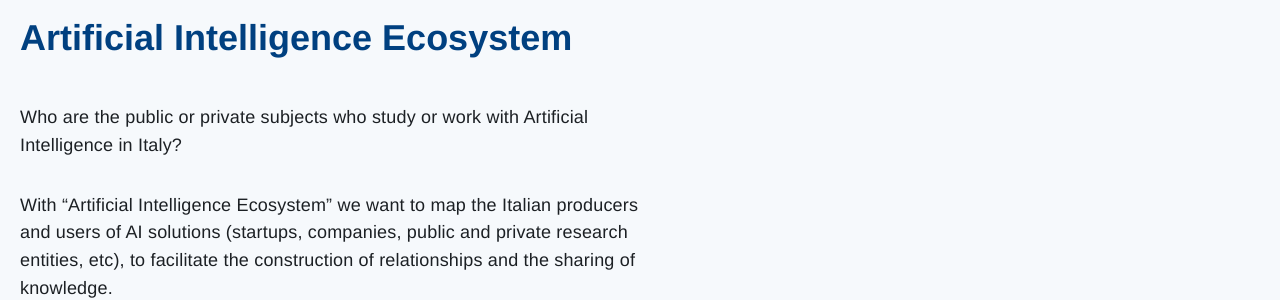
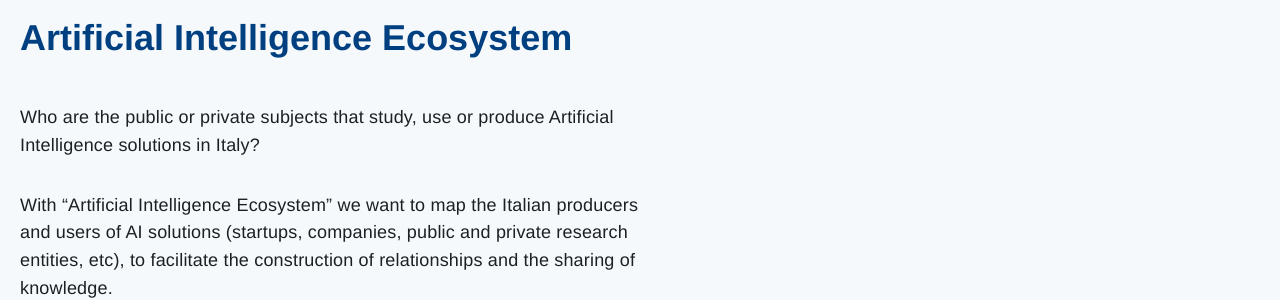
Before and after one commit to task-force-ia/ia.italia.it, a Jekyll site: the page built from _pages/en/ai-in-italy.md, in a window 1280 px wide. Shown: the part 414-714 px from the top of the page. Built offline with Jekyll 4.4.1, drawn with Linux system fonts in a browser that asks for light colours; comment, search, counter and statistics services are not loaded.

Commit message:
Content update

```diff
--- a/_pages/en/ai-in-italy.md
+++ b/_pages/en/ai-in-italy.md
@@ -10,7 +10,7 @@ content-alignment: left
 seo:
   type: WebPage
 ---
-Who are the public or private subjects who study or work with Artificial Intelligence in Italy?
+Who are the public or private subjects that study, use or produce Artificial Intelligence solutions in Italy?
 
 With "Artificial Intelligence Ecosystem" we want to map the Italian producers and users of AI solutions (startups, companies, public and private research entities, etc), to facilitate the construction of relationships and the sharing of knowledge.
 
```
